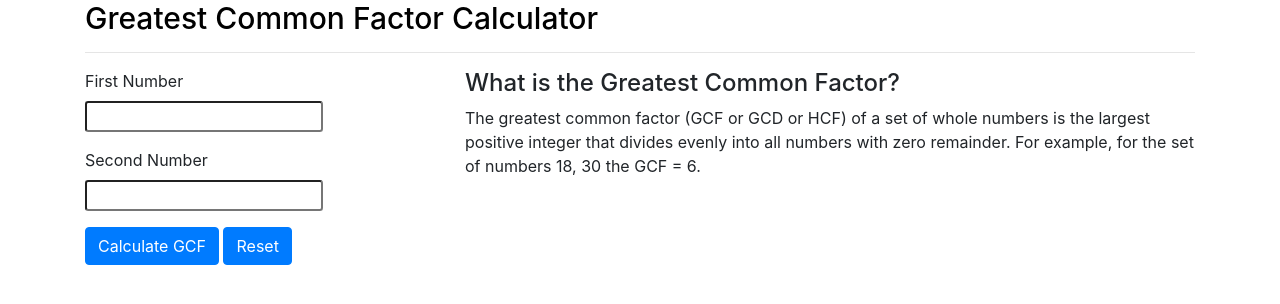
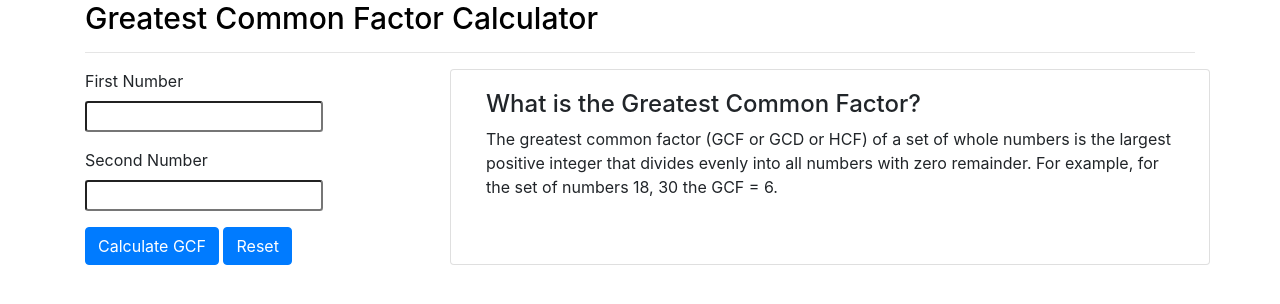
Before and after one commit to itingc/greatest_common_factor, a Flask app: page / in a window 1280 px wide. Shown: the top 304 px of the page. Run offline with Flask 2, Linux system fonts and the light colour scheme; some libraries are stand-ins or nearby versions.

Commit message:
Revert "revert"
This reverts commit 743acb4a77555da2028e8ae47c41c3d54caf6274.

```diff
--- a/app/__init__.py
+++ b/app/__init__.py
@@ -5,9 +5,11 @@ import os
 
 app = Flask(__name__)
 
+# Add simple security to prevent attack
 app.config['SECRET_KEY'] = 'dafawefawefeahtrdhdr'
 app.config.from_object(Config)
 
+# Set directory for static folder
 app._static_folder = os.path.join(os.getcwd(), 'static')
 
 
--- a/app/templates/index.html
+++ b/app/templates/index.html
@@ -6,10 +6,12 @@
         <link rel="stylesheet" type="text/css" href="{{url_for('static', filename='style.css')}}" >
     </head>
     <body>
+
         <div class="container">
         <h1>Greatest Common Factor Calculator</h1>
         <hr>
 
+        <!-- Form for entering two positive integers for gcf -->
         <div class="row">
             <div class="col-sm-4">
             <form action="" method="post" novalidate>
@@ -27,28 +29,26 @@
             </form>
             </div>
 
-            <div class="col-sm-8">
+            <!-- Definition of greatest common factor -->
+            <div class="col-sm-8 card">
+                <div class="card-body">
                 <h2>What is the Greatest Common Factor?</h2>
                 <p>
                     The greatest common factor (GCF or GCD or HCF) of a set of whole numbers
                     is the largest positive integer that divides evenly into all numbers
                     with zero remainder. For example, for the set of numbers 18, 30  the GCF = 6.
                 </p>
+                </div>
             </div>
 
-
              <!-- print out result -->
-            <div class="col-sm-12 mt-5">
             {%  with messages = get_flashed_messages() %}
             {% if messages %}
-<<<<<<< HEAD
             <div class="col-sm-8 mt-5 shadow-lg p-3 bg-white rounded">
-=======
->>>>>>> parent of abf738f... wrap up
                 <strong>{{messages[0]}}</strong>
+            </div>
             {% endif %}
             {% endwith %}
-            </div>
         </div>
         </div>
     </body>
```
Also changed, not shown: README.md.
